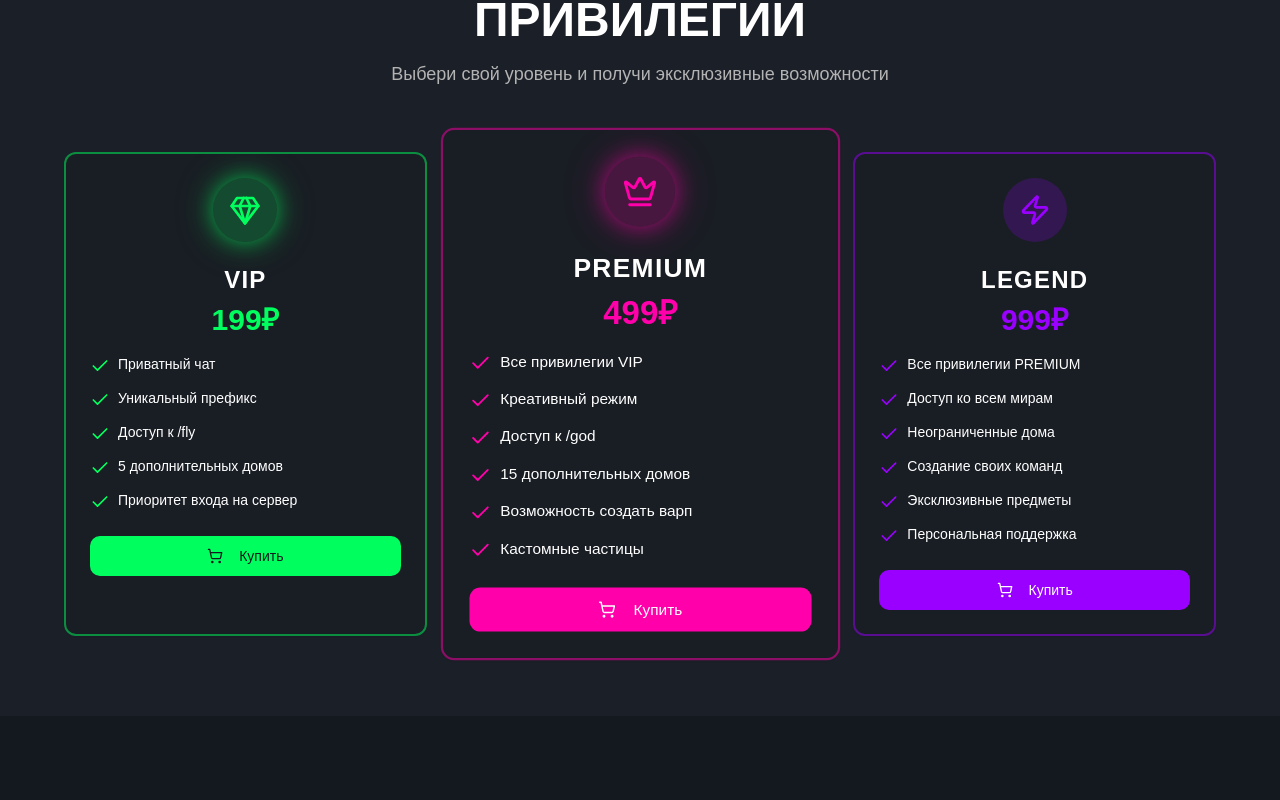
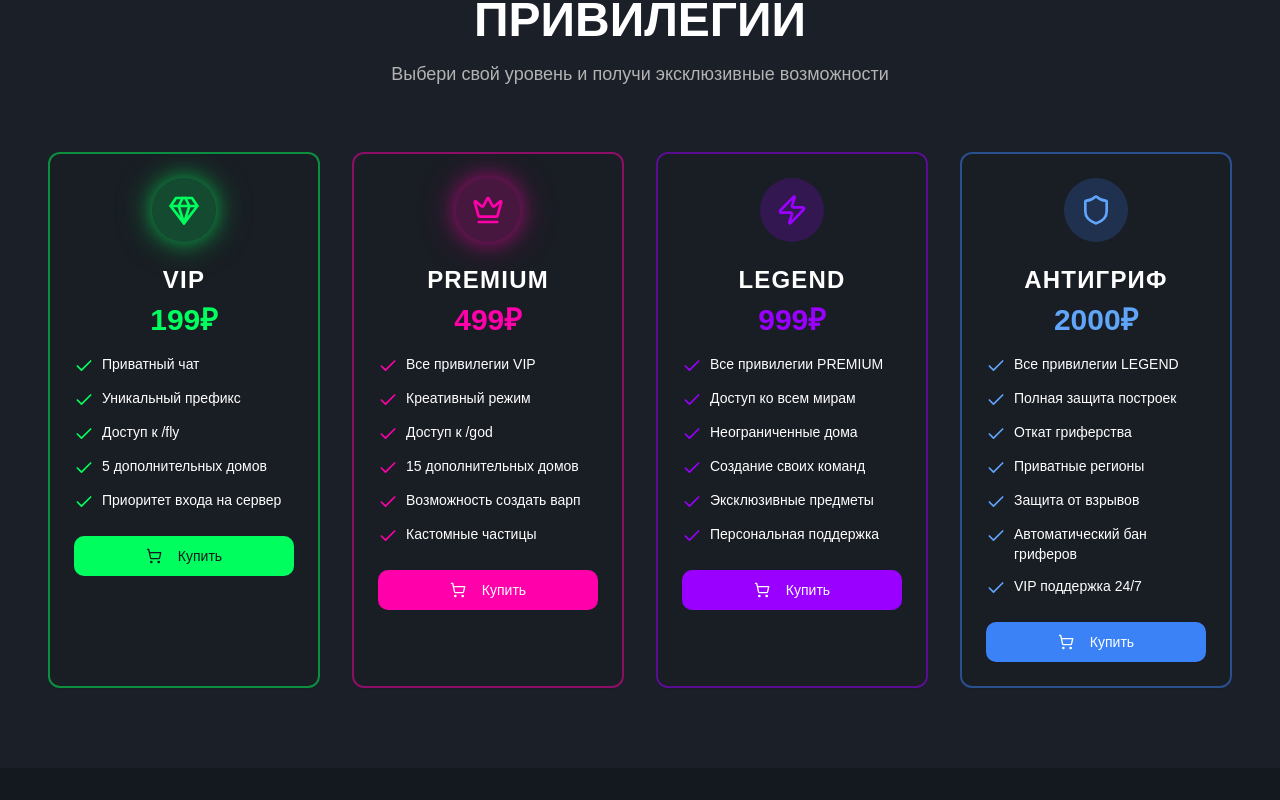
Before and after one commit to pr-poehali-dev/minecraft-donation-site-18, a React (Vite) app: page / in a window 1280 px wide. Shown: the part 880-1680 px from the top of the page. Built offline with nearby package versions, Linux system fonts and the light colour scheme.

Commit message:
Добавить антигриф для привилегии

```diff
--- a/src/pages/Index.tsx
+++ b/src/pages/Index.tsx
@@ -53,6 +53,22 @@ const Index = () => {
         'Создание своих команд',
         'Эксклюзивные предметы',
         'Персональная поддержка'
+      ]
+    },
+    {
+      id: 'antigrief',
+      name: 'АНТИГРИФ',
+      price: '2000₽',
+      color: 'blue',
+      icon: 'Shield',
+      features: [
+        'Все привилегии LEGEND',
+        'Полная защита построек',
+        'Откат гриферства',
+        'Приватные регионы',
+        'Защита от взрывов',
+        'Автоматический бан гриферов',
+        'VIP поддержка 24/7'
       ]
     }
   ];
@@ -246,7 +262,7 @@ const Index = () => {
             </p>
           </div>
 
-          <div className="grid md:grid-cols-3 gap-8 max-w-6xl mx-auto">
+          <div className="grid md:grid-cols-2 lg:grid-cols-4 gap-8 max-w-7xl mx-auto">
             {privileges.map((privilege, index) => (
               <Card
                 key={privilege.id}
@@ -255,8 +271,10 @@ const Index = () => {
                     ? 'border-primary/50 hover-glow-green'
                     : privilege.color === 'pink'
                     ? 'border-secondary/50 hover-glow-pink'
+                    : privilege.color === 'blue'
+                    ? 'border-blue-500/50'
                     : 'border-accent/50'
-                } ${index === 1 ? 'md:scale-110' : ''}`}
+                }`}
               >
                 <CardHeader className="text-center pb-4">
                   <div
@@ -265,6 +283,8 @@ const Index = () => {
                         ? 'bg-primary/20 glow-green'
                         : privilege.color === 'pink'
                         ? 'bg-secondary/20 glow-pink'
+                        : privilege.color === 'blue'
+                        ? 'bg-blue-500/20'
                         : 'bg-accent/20'
                     }`}
                   >
@@ -276,6 +296,8 @@ const Index = () => {
                           ? 'text-primary'
                           : privilege.color === 'pink'
                           ? 'text-secondary'
+                          : privilege.color === 'blue'
+                          ? 'text-blue-400'
                           : 'text-accent'
                       }
                     />
@@ -290,6 +312,8 @@ const Index = () => {
                           ? 'text-primary'
                           : privilege.color === 'pink'
                           ? 'text-secondary'
+                          : privilege.color === 'blue'
+                          ? 'text-blue-400'
                           : 'text-accent'
                       }
                     >
@@ -309,6 +333,8 @@ const Index = () => {
                               ? 'text-primary'
                               : privilege.color === 'pink'
                               ? 'text-secondary'
+                              : privilege.color === 'blue'
+                              ? 'text-blue-400'
                               : 'text-accent'
                           }`}
                         />
@@ -324,6 +350,8 @@ const Index = () => {
                         ? 'bg-primary text-primary-foreground hover-glow-green'
                         : privilege.color === 'pink'
                         ? 'bg-secondary text-secondary-foreground hover-glow-pink'
+                        : privilege.color === 'blue'
+                        ? 'bg-blue-500 text-white hover:bg-blue-600'
                         : 'bg-accent text-accent-foreground'
                     }`}
                   >
```
